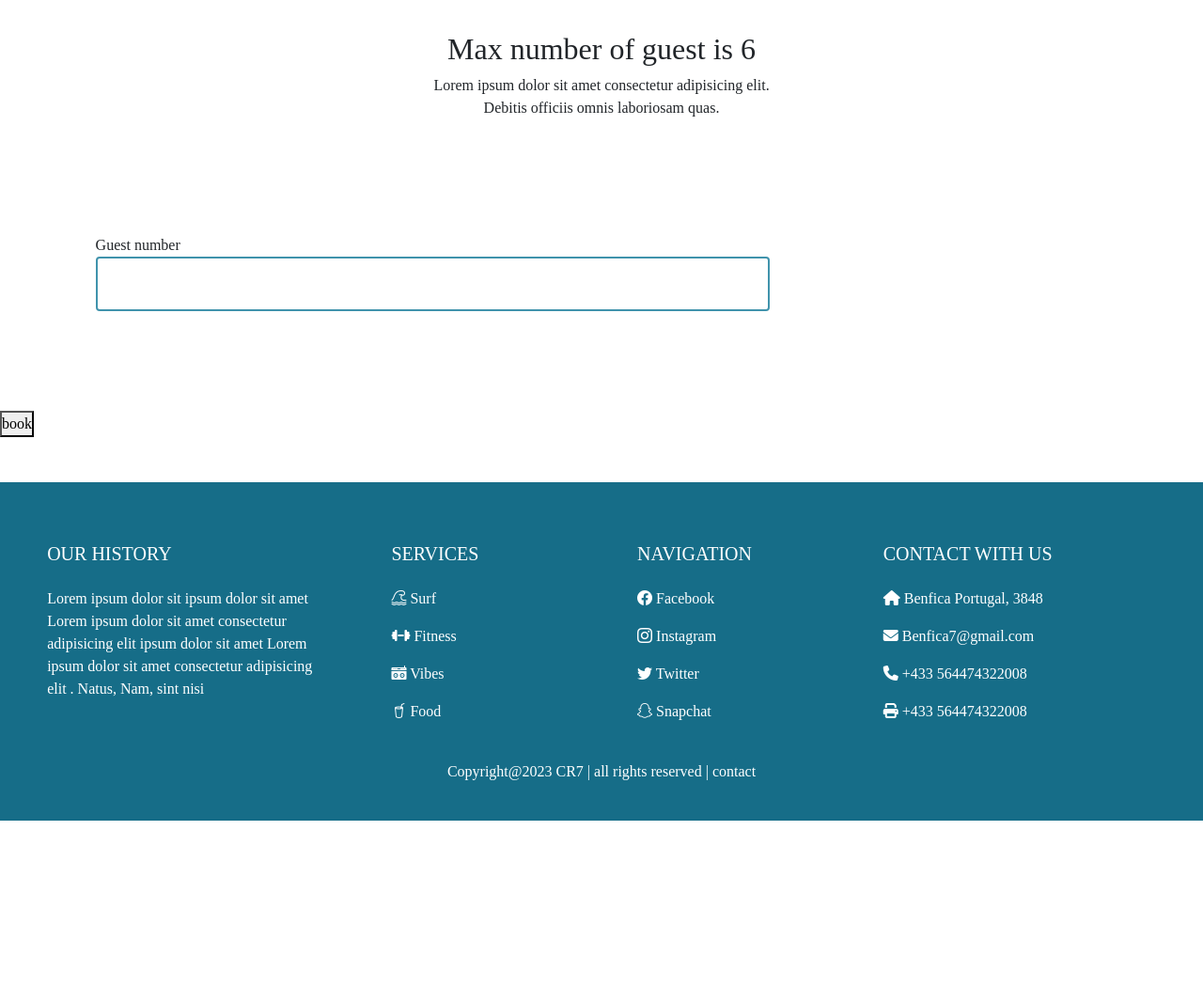
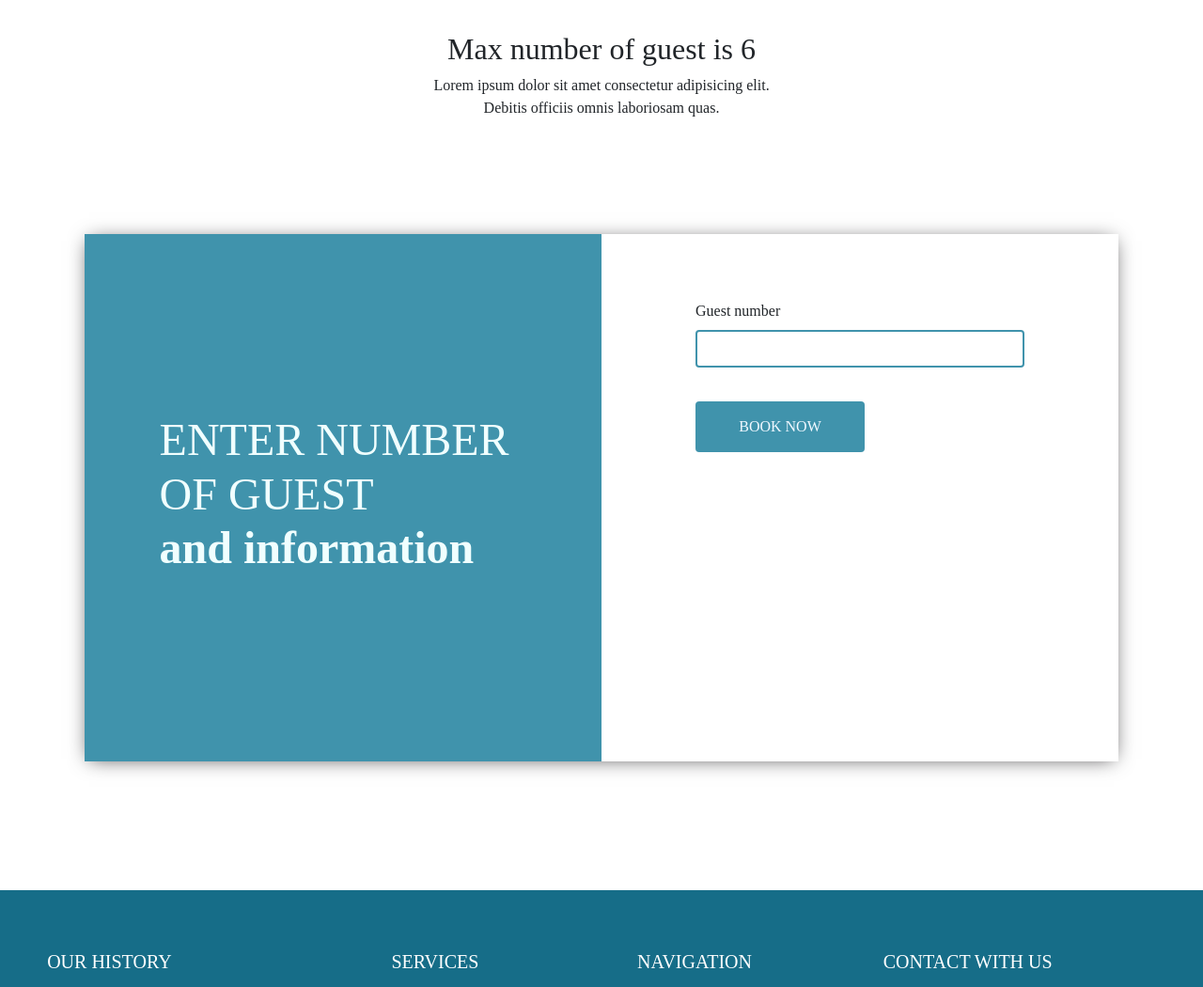
Before and after one commit to jalal-lagdimi/HOTEL-booking, a PHP site: page /HOTEL-booking/views/guest.php in a window 1280 px wide. Shown: the part 815-1865 px from the top of the page at 94% size. Before the commit the page ends 1688 px from the top, so only its background shows below. Run offline with PHP 8.4, Linux system fonts and the light colour scheme; some libraries are stand-ins or nearby versions.

Commit message:
update frontend

```diff
--- a/views/guest.php
+++ b/views/guest.php
@@ -79,23 +79,35 @@
 }
 ?>
 
-
 <form action="" method="POST">
 <div  class="form-area">
   <div class="container">
-    <div class="col-4 col-md-8  justify-content-center" >
-      <label for="">Guest number</label>
-      <div class="form-floating mb-3">
-        <input class="form-control" name="number" type="number" id="guestNumber" min="0" max="6" required/>
+    <div class="row">
+
+    <div class="row single-form g-0">
+      <div class="col-sm-12 col-lg-6">
+        <div class="left" style="height: 100%;">
+          <h2><span>ENTER NUMBER OF GUEST</span> <br>and information</h2>
+        </div>
       </div>
-        <div id="guestInfo"></div>
+      <div class="col-ms-12 col-lg-6">
+        <div class="right">
 
+            <div class="mb-3">
+              <label for="exampleInputEmail1" class="form-label">Guest number</label>
+              <input class="form-control" name="number" type="number" id="guestNumber" min="0" max="6" />
+            </div>
+            <div  id="guestInfo" class="mb-3"></div>
+            <button type="submit" name="booksuite">BOOK NOW</button>
+        </div>
+      </div>
     </div>
+  </div>
+ </div>
+</div>
+</form>
 
-  </div>
-</div>
-  <button type="submit" name="booksuite">book</button>
-</form>
+
 
  <!-- FOOTER -->
 
--- a/views/js/guest.js
+++ b/views/js/guest.js
@@ -8,14 +8,16 @@ guestNumber.addEventListener('input', function() {
 
     if (guestNumber.value !== "") {
         guestInfo.innerHTML = "";
-        while(i < guestNumber.value){
+        while(i < guestNumber.value&&guestNumber.value<=6){
+
             guestInfo.innerHTML +=
         `
-        <label class="mb-1">Full Name of guest ${i+1}</label>
-        <input class="form-control" name="fullname${i+1}" type="text"/>
 
-        <label class="mb-1">Birthday of guest ${i+1}</label>
-        <input class="form-control" name="date${i+1}" type="date"/>
+        <label for="" class="form-label">Full Name of guest ${i+1}</label>
+        <input class="form-control" name="fullname${i+1}" type="text" required/>
+
+        <label for="" class="form-label">Birthday of guest ${i+1}</label>
+        <input class="form-control" name="date${i+1}" type="date" required/>
 
         <hr>`
 
```
Also changed, not shown: views/dashbord.php (+13 -46 lines).
